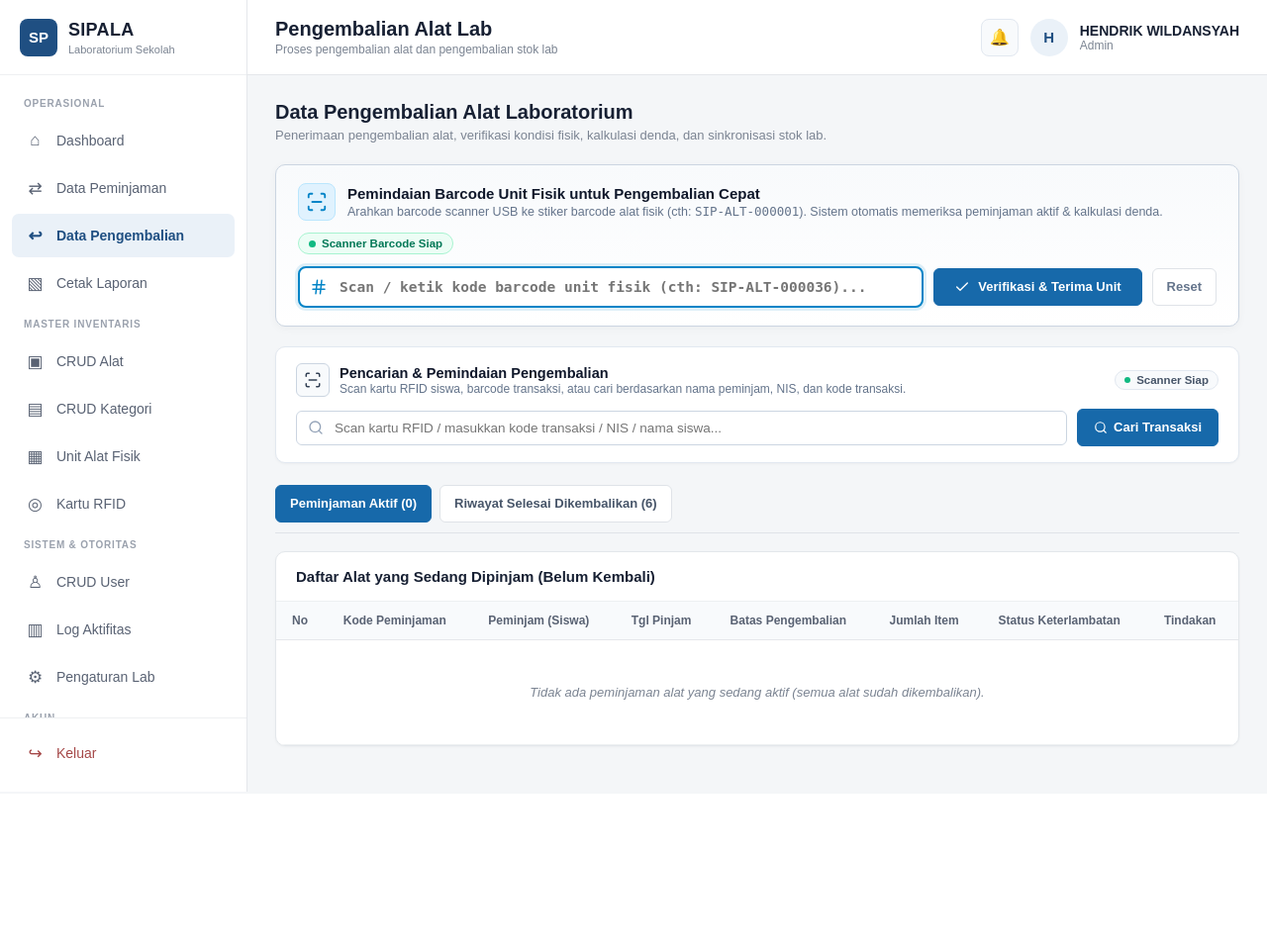
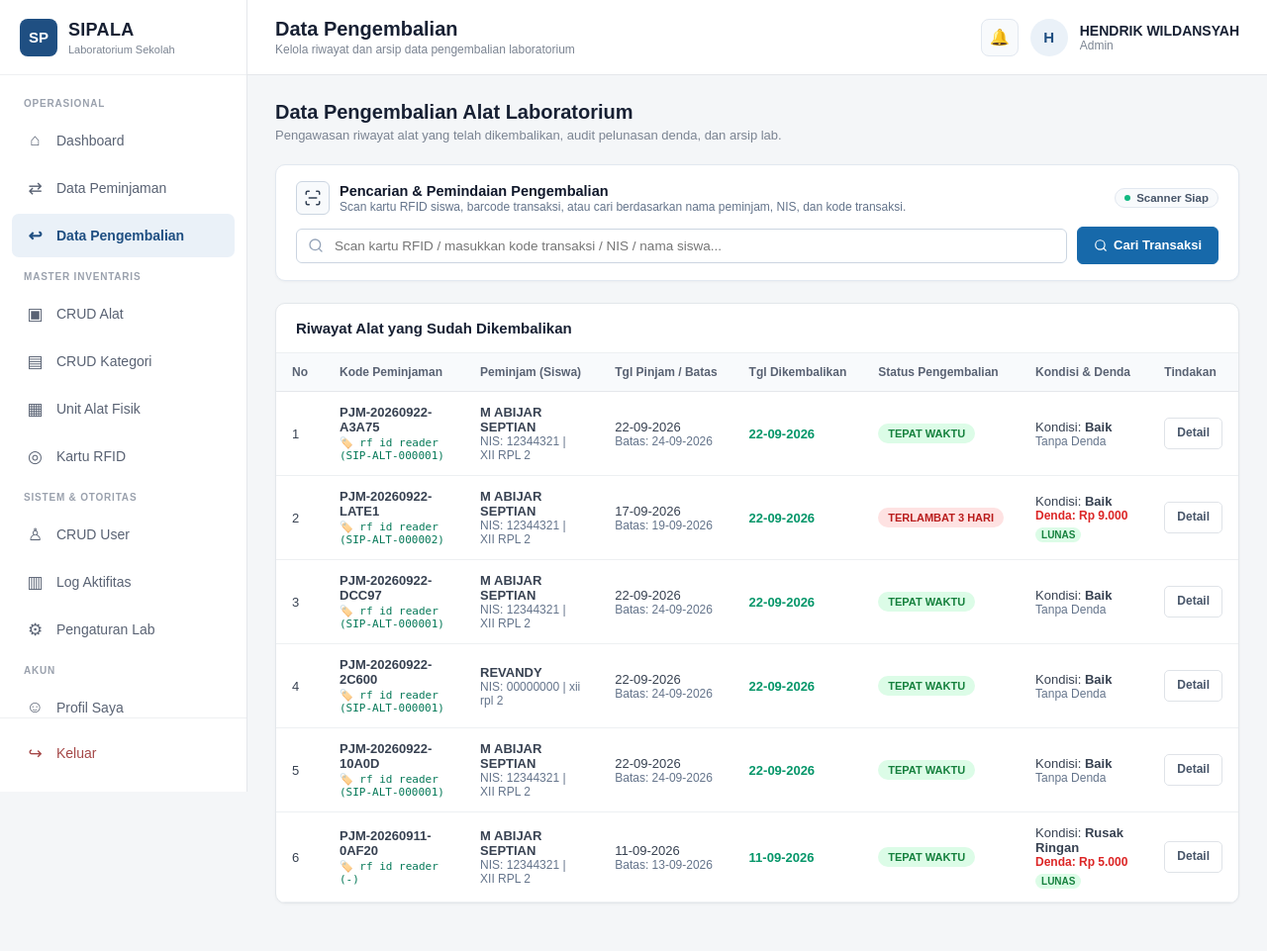
Before and after one commit to UhenDev/sipala, a PHP site: page /admin/pengembalian/index.php in a window 1280 px wide. Shown: the whole page at 99% size. Before the commit the page ends 800 px from the top, so only its background shows below. Run offline with PHP 8.4, Linux system fonts and the light colour scheme; a user stored in the database is signed in; data comes from the database, SQL or seed files in the repository.

Commit message:
fix(rbac): restrict admin actions and refine role-based permissions

```diff
--- a/admin/api_send_wa.php
+++ b/admin/api_send_wa.php
@@ -17,6 +17,12 @@ header('Content-Type: application/json; charset=UTF-8');
 if ($_SERVER['REQUEST_METHOD'] !== 'POST') {
     http_response_code(405);
     echo json_encode(['success' => false, 'message' => 'Metode HTTP tidak didukung.']);
+    exit;
+}
+
+if (($_SESSION['role'] ?? '') !== 'petugas') {
+    http_response_code(403);
+    echo json_encode(['success' => false, 'message' => 'Akses ditolak: Pengiriman notifikasi WhatsApp adalah wewenang Petugas Laboratorium.']);
     exit;
 }
 
--- a/admin/includes/admin.php
+++ b/admin/includes/admin.php
@@ -64,6 +64,18 @@ if (!function_exists('require_admin')) {
     function require_admin(): void {
         if (($_SESSION['role'] ?? '') !== 'admin') {
             flash('error', 'Akses ditolak: Fitur ini hanya dapat diakses oleh Administrator.');
+            $scriptDir = str_replace('\\', '/', dirname($_SERVER['SCRIPT_NAME'] ?? ''));
+            $posAdmin = strpos($scriptDir, '/admin');
+            $baseUrl = ($posAdmin !== false) ? substr($scriptDir, 0, $posAdmin) : '';
+            redirect(($baseUrl !== '' ? $baseUrl : '') . '/admin/dashboard.php');
+        }
+    }
+}
+
+if (!function_exists('require_petugas')) {
+    function require_petugas(): void {
+        if (($_SESSION['role'] ?? '') !== 'petugas') {
+            flash('error', 'Akses ditolak: Fitur ini adalah wewenang Petugas Laboratorium.');
             $scriptDir = str_replace('\\', '/', dirname($_SERVER['SCRIPT_NAME'] ?? ''));
             $posAdmin = strpos($scriptDir, '/admin');
             $baseUrl = ($posAdmin !== false) ? substr($scriptDir, 0, $posAdmin) : '';
@@ -566,12 +578,14 @@ function page_start(string $title, string $subtitle, string $active): void {
         <a class="menu-item <?= $active==='peminjaman'?'active':''?>" href="<?= e($adminPrefix) ?>peminjaman/index.php">
             <span class="menu-icon">&#x21c4;</span><span><?= $role === 'petugas' ? 'Menyetujui Peminjaman' : 'Data Peminjaman' ?></span>
         </a>
-        <a class="menu-item <?= $active==='pengembalian'?'active':''?>" href="<?= e($adminPrefix) ?>pengembalian/index.php">
+        <a class="menu-item <?= $active==='pengembalian'?'active':''?>" href="<?= e($adminPrefix) ?>pengembalian/index.php<?= $role === 'admin' ? '?tab=selesai' : '' ?>">
             <span class="menu-icon">&#x21a9;</span><span><?= $role === 'petugas' ? 'Memantau Pengembalian' : 'Data Pengembalian' ?></span>
         </a>
+        <?php if ($role === 'petugas'): ?>
         <a class="menu-item <?= $active==='laporan'?'active':''?>" href="<?= e($adminPrefix) ?>laporan/index.php">
-            <span class="menu-icon">&#x25a7;</span><span><?= $role === 'petugas' ? 'Mencetak Laporan' : 'Cetak Laporan' ?></span>
+            <span class="menu-icon">&#x25a7;</span><span>Mencetak Laporan</span>
         </a>
+        <?php endif; ?>
 
         <?php if ($role === 'admin'): ?>
         <div class="menu-title" style="margin-top:14px;">Master Inventaris</div>
--- a/admin/laporan/index.php
+++ b/admin/laporan/index.php
@@ -9,6 +9,7 @@ declare(strict_types=1);
  */
 
 require_once __DIR__ . '/../includes/admin.php';
+require_petugas();
 
 // Ambil konfigurasi instansi dari database
 $namaInstansi = (string)($pdo->query("SELECT nilai FROM pengaturan WHERE nama = 'nama_instansi'")->fetchColumn() ?: 'SMKN 1 PANYINGKIRAN');
--- a/admin/peminjaman/detail.php
+++ b/admin/peminjaman/detail.php
@@ -127,7 +127,7 @@ page_start('Detail Peminjaman', 'Rincian transaksi & status validasi RFID', 'pem
         <p>Tanggal Pengajuan: <?= e(date('d-m-Y H:i', strtotime($p['tanggal_pengajuan']))) ?></p>
     </div>
     <div class="actions">
-        <?php if (!empty($p['no_hp'])): ?>
+        <?php if (!empty($p['no_hp']) && ($role ?? '') === 'petugas'): ?>
             <button type="button" class="btn" data-wa-target
                     data-wa-id="<?= $p['id'] ?>"
                     data-wa-nama="<?= e($p['nama_peminjam'] ?? '') ?>"
--- a/admin/peminjaman/tambah.php
+++ b/admin/peminjaman/tambah.php
@@ -1,5 +1,6 @@
 <?php
 require_once __DIR__ . '/../includes/admin.php';
+require_petugas();
 require_once __DIR__ . '/../../includes/qrcode.php';
 require_once __DIR__ . '/../../includes/whatsapp.php';
 
--- a/admin/pengembalian/index.php
+++ b/admin/pengembalian/index.php
@@ -23,7 +23,8 @@ require_once __DIR__ . '/../../includes/whatsapp.php';
 $tarifDendaHarian = (int)($pdo->query("SELECT nilai FROM pengaturan WHERE nama = 'tarif_denda_harian'")->fetchColumn() ?: 1000);
 
 $rfidSearch = trim((string)($_GET['rfid'] ?? ''));
-$tab = trim((string)($_GET['tab'] ?? 'aktif')); // 'aktif' atau 'selesai'
+$userRole = (string)($_SESSION['role'] ?? '');
+$tab = ($userRole === 'admin') ? 'selesai' : trim((string)($_GET['tab'] ?? 'aktif')); // Admin default 'selesai', Petugas 'aktif'
 
 // Handle pelunasan denda terpisah via POST
 if ($_SERVER['REQUEST_METHOD'] === 'POST' && isset($_POST['action']) && $_POST['action'] === 'bayar_denda') {
@@ -69,6 +70,10 @@ if ($_SERVER['REQUEST_METHOD'] === 'POST' && isset($_POST['action']) && $_POST['
 // Handle konfirmasi pengembalian via POST
 if ($_SERVER['REQUEST_METHOD'] === 'POST' && isset($_POST['id'])) {
     require_csrf();
+    if ($userRole === 'admin') {
+        flash('error', 'Akses ditolak: Pemrosesan penerimaan pengembalian adalah wewenang Petugas Laboratorium.');
+        redirect('index.php?tab=selesai');
+    }
     $id = (int)$_POST['id'];
     $kondisi = (string)($_POST['kondisi_barang'] ?? 'Baik');
     $catatan = trim((string)($_POST['catatan'] ?? ''));
@@ -305,16 +310,21 @@ $stmtSelesai = $pdo->prepare($sqlSelesai);
 $stmtSelesai->execute($paramsSelesai);
 $rowsSelesai = $stmtSelesai->fetchAll();
 
-page_start('Pengembalian Alat Lab', 'Proses pengembalian alat dan pengembalian stok lab', 'pengembalian');
+if ($userRole === 'admin') {
+    page_start('Data Pengembalian', 'Kelola riwayat dan arsip data pengembalian laboratorium', 'pengembalian');
+} else {
+    page_start('Memantau Pengembalian', 'Pantau sirkulasi alat aktif, proses pengembalian, dan denda', 'pengembalian');
+}
 ?>
 
 <div class="head">
     <div>
-        <h2>Data Pengembalian Alat Laboratorium</h2>
-        <p>Penerimaan pengembalian alat, verifikasi kondisi fisik, kalkulasi denda, dan sinkronisasi stok lab.</p>
+        <h2><?= $userRole === 'admin' ? 'Data Pengembalian Alat Laboratorium' : 'Memantau Pengembalian Alat' ?></h2>
+        <p><?= $userRole === 'admin' ? 'Pengawasan riwayat alat yang telah dikembalikan, audit pelunasan denda, dan arsip lab.' : 'Penerimaan pengembalian alat, verifikasi kondisi fisik, kalkulasi denda, dan sinkronisasi stok lab.' ?></p>
     </div>
 </div>
 
+<?php if ($userRole === 'petugas'): ?>
 <!-- BARCODE SCANNER PENGEMBALIAN ALAT (USB HID) -->
 <div class="panel" style="margin-bottom:20px;border:1px solid #cbd5e1;box-shadow:0 2px 8px rgba(0,0,0,0.04);background:linear-gradient(180deg, #f8fafc 0%, #ffffff 100%);">
     <div style="padding:18px 22px;">
@@ -378,6 +388,7 @@ page_start('Pengembalian Alat Lab', 'Proses pengembalian alat dan pengembalian s
         <div id="barcodeReturnFeedback" style="display:none;margin-top:14px;"></div>
     </div>
 </div>
+<?php endif; ?>
 
 <!-- SEARCH & SCAN CONSOLE PENGEMBALIAN -->
 <div class="panel" style="margin-bottom:22px;border:1px solid #e2e8f0;box-shadow:0 1px 3px rgba(0,0,0,0.04);">
@@ -465,17 +476,19 @@ page_start('Pengembalian Alat Lab', 'Proses pengembalian alat dan pengembalian s
     </div>
 </div>
 
+<?php if ($userRole === 'petugas'): ?>
 <!-- TAB PILIHAN: PEMINJAMAN AKTIF VS RIWAYAT SELESAI -->
 <div style="display:flex;gap:8px;margin-bottom:18px;border-bottom:1px solid #dfe3e8;padding-bottom:10px;">
     <a href="index.php?tab=aktif<?= $rfidSearch !== '' ? '&rfid=' . urlencode($rfidSearch) : '' ?>"
        class="btn <?= $tab === 'aktif' ? 'btn-primary' : '' ?>" style="font-weight:600;">
-        Peminjaman Aktif (<?= count($rowsAktif) ?>)
+        Memantau Peminjaman Aktif (<?= count($rowsAktif) ?>)
     </a>
     <a href="index.php?tab=selesai<?= $rfidSearch !== '' ? '&rfid=' . urlencode($rfidSearch) : '' ?>"
        class="btn <?= $tab === 'selesai' ? 'btn-primary' : '' ?>" style="font-weight:600;">
         Riwayat Selesai Dikembalikan (<?= count($rowsSelesai) ?>)
     </a>
 </div>
+<?php endif; ?>
 
 <!-- =========================================================
      TABEL 1: PEMINJAMAN AKTIF (BELUM KEMBALI)
@@ -555,6 +568,7 @@ page_start('Pengembalian Alat Lab', 'Proses pengembalian alat dan pengembalian s
                             </td>
                             <td>
                                 <div class="actions" style="gap:5px;">
+                                    <?php if ($userRole === 'petugas'): ?>
                                         <?php
                                         $rawHp = (string)($r['no_hp'] ?? '');
                                         ?>
@@ -575,6 +589,9 @@ page_start('Pengembalian Alat Lab', 'Proses pengembalian alat dan pengembalian s
                                         <button type="button" class="btn btn-sm btn-ok" onclick="openReturnModal(<?= $r['id'] ?>, '<?= e($r['kode_peminjaman']) ?>', '<?= e($r['nama_peminjam']) ?>', <?= $diffDays ?>, <?= !empty($r['single_unit_id']) ? "{ id: " . (int)$r['single_unit_id'] . ", barcode: '" . e($r['single_unit_barcode']) . "', nama_barang: '" . e($r['single_tool_name']) . "' }" : "null" ?>)">
                                             Terima Pengembalian
                                         </button>
+                                    <?php else: ?>
+                                        <a class="btn btn-sm" href="../peminjaman/detail.php?id=<?= $r['id'] ?>">Detail</a>
+                                    <?php endif; ?>
                                 </div>
                             </td>
                         </tr>
@@ -699,6 +716,7 @@ page_start('Pengembalian Alat Lab', 'Proses pengembalian alat dan pengembalian s
 </div>
 <?php endif; ?>
 
+<?php if ($userRole === 'petugas'): ?>
 <!-- MODAL TERIMA PENGEMBALIAN -->
 <div class="modal" id="returnModal">
     <div class="modal-box">
@@ -769,6 +787,7 @@ page_start('Pengembalian Alat Lab', 'Proses pengembalian alat dan pengembalian s
         </form>
     </div>
 </div>
+<?php endif; ?>
 
 <!-- MODAL PELUNASAN DENDA -->
 <div class="modal" id="payFineModal">
--- a/admin/pengembalian/proses.php
+++ b/admin/pengembalian/proses.php
@@ -1,5 +1,6 @@
 <?php
 require_once __DIR__ . '/../includes/admin.php';
+require_petugas();
 $id=(int)($_GET['id']??$_POST['id']??0);
 if($id<=0) redirect('index.php');
 if($_SERVER['REQUEST_METHOD']==='POST'){
```
Also changed, not shown: admin/dashboard.php (+14 -4 lines), admin/peminjaman/index.php (+12 -4 lines). Lines whose indentation alone changed are shown as unchanged.
